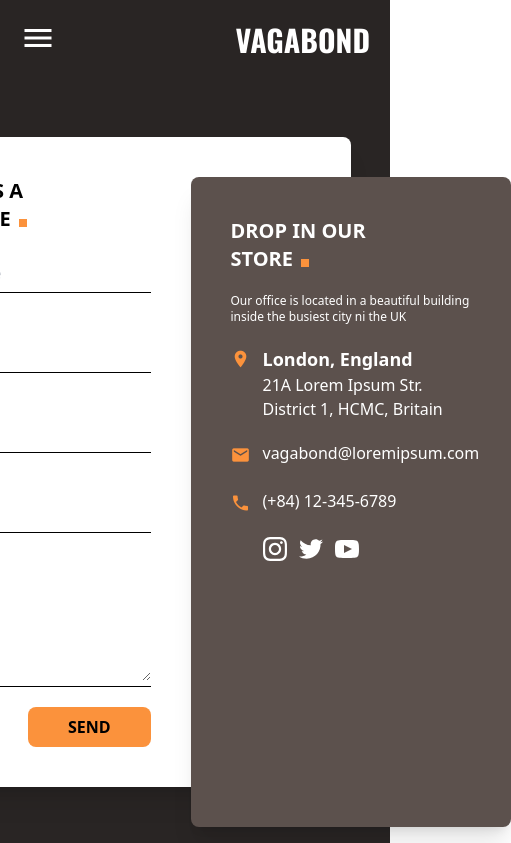
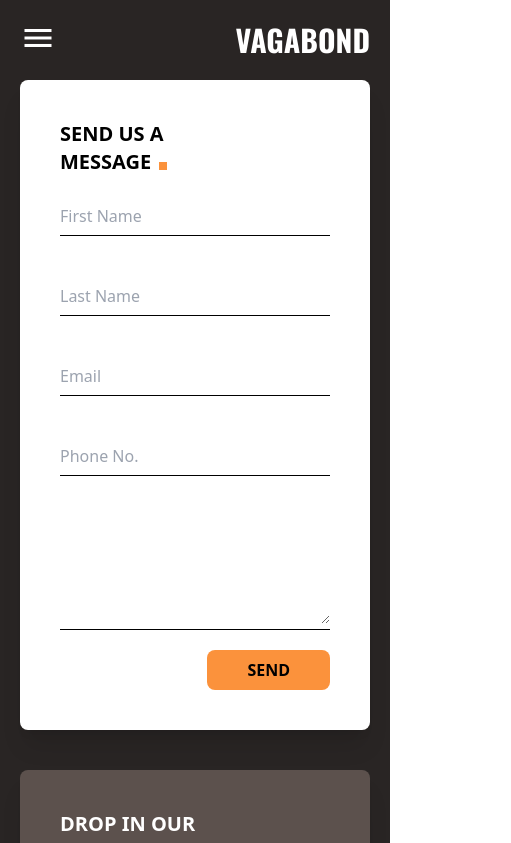
Before and after one commit to TulioDR/vagabond, a Next.js app: page /contact in a window 390 px wide. Shown: the top 843 px of the page, 511 px wide, since content can reach past the window. Built offline with nearby package versions, Linux system fonts and the light colour scheme.

Commit message:
Update contact form for mobile

```diff
--- a/src/components/Contact/ContactInfo.tsx
+++ b/src/components/Contact/ContactInfo.tsx
@@ -9,7 +9,7 @@
          <div className="grid place-content-center text-orange-400">
             <span className="material-icons !text-xl">{icon}</span>
          </div>
-         <div>{children}</div>
+         <div className="text-xs sm:text-sm">{children}</div>
       </div>
    );
 }
--- /dev/null
+++ b/src/components/Contact/DirectionCard.tsx
@@ -0,0 +1,35 @@
+import SocialIcon from "../Footer/SocialIcon";
+import ContactInfo from "./ContactInfo";
+import Title from "./Title";
+import instagram from "@/assets/img/social-icons/instagram.svg";
+import twitter from "@/assets/img/social-icons/twitter.svg";
+import youtube from "@/assets/img/social-icons/youtube.svg";
+
+export default function DirectionCard() {
+   return (
+      <div className="bg-brown rounded-lg shadow-xl p-10 h-full w-full text-white space-y-5">
+         <Title>
+            <div>Drop in our</div>
+            <div className="flex items-end space-x-2">
+               <div>Store</div>
+               <div className="bg-main-orange h-2 w-2 -translate-y-[6px]"></div>
+            </div>
+         </Title>
+         <p className="text-xs sm:text-sm">
+            Our office is located in a beautiful building inside the busiest
+            city ni the UK
+         </p>
+         <ContactInfo icon="place">
+            <div className="text-lg font-bold">London, England</div>
+            <div>21A Lorem Ipsum Str. District 1, HCMC, Britain</div>
+         </ContactInfo>
+         <ContactInfo icon="email">vagabond@loremipsum.com</ContactInfo>
+         <ContactInfo icon="phone">(+84) 12-345-6789</ContactInfo>
+         <div className="flex space-x-3 ml-8">
+            <SocialIcon src={instagram} alt="instagram" />
+            <SocialIcon src={twitter} alt="twitter" />
+            <SocialIcon src={youtube} alt="youtube" />
+         </div>
+      </div>
+   );
+}
--- /dev/null
+++ b/src/components/Contact/Form.tsx
@@ -0,0 +1,28 @@
+import Input from "./Input";
+import Title from "./Title";
+
+export default function Form() {
+   return (
+      <div className="p-10 space-y-5 w-full">
+         <Title>
+            <div>Send us a</div>
+            <div className="flex items-end space-x-2">
+               <div>message</div>
+               <div className="bg-main-orange h-2 w-2 -translate-y-[6px]"></div>
+            </div>
+         </Title>
+         <div className="grid sm:grid-cols-2 gap-x-10 gap-y-10 w-full">
+            <Input placeholder="First Name" />
+            <Input placeholder="Last Name" />
+            <Input placeholder="Email" />
+            <Input placeholder="Phone No." />
+         </div>
+         <Input placeholder="Message" textarea />
+         <div className="flex justify-end">
+            <button className="bg-main-orange rounded-lg px-10 py-2 uppercase font-bold">
+               Send
+            </button>
+         </div>
+      </div>
+   );
+}
--- a/src/pages/contact.tsx
+++ b/src/pages/contact.tsx
@@ -1,60 +1,17 @@
-import ContactInfo from "@/components/Contact/ContactInfo";
-import Input from "@/components/Contact/Input";
-import Title from "@/components/Contact/Title";
-import SocialIcon from "@/components/Footer/SocialIcon";
-import instagram from "@/assets/img/social-icons/instagram.svg";
-import twitter from "@/assets/img/social-icons/twitter.svg";
-import youtube from "@/assets/img/social-icons/youtube.svg";
+import DirectionCard from "@/components/Contact/DirectionCard";
+import Form from "@/components/Contact/Form";
 
 export default function Contact() {
    return (
-      <div className="min-h-[calc(100vh-80px)] flex items-center justify-center">
-         <div className="rounded-lg bg-white text-black shadow-xl flex items-stretch -translate-x-20">
-            <div className="p-10 space-y-5">
-               <Title>
-                  <div>Send us a</div>
-                  <div className="flex items-end space-x-2">
-                     <div>message</div>
-                     <div className="bg-main-orange h-2 w-2 -translate-y-[6px]"></div>
-                  </div>
-               </Title>
-               <div className="grid lg:grid-cols-2 gap-x-10 gap-y-10">
-                  <Input placeholder="First Name" />
-                  <Input placeholder="Last Name" />
-                  <Input placeholder="Email" />
-                  <Input placeholder="Phone No." />
-               </div>
-               <Input placeholder="Message" textarea />
-               <div className="flex justify-end">
-                  <button className="bg-main-orange rounded-lg px-10 py-2 uppercase font-bold">
-                     Send
-                  </button>
-               </div>
+      <div className="min-h-[calc(100vh-80px)] flex flex-col items-center justify-center">
+         <div className="rounded-lg bg-white w-full sm:w-auto text-black shadow-xl flex items-stretch lg:-translate-x-20">
+            <Form />
+            <div className="hidden lg:block w-80 -mr-40 translate-y-10">
+               <DirectionCard />
             </div>
-            <div className="bg-brown rounded-lg shadow-xl p-10 w-80 -mr-40 translate-y-10 text-white space-y-5">
-               <Title>
-                  <div>Drop in our</div>
-                  <div className="flex items-end space-x-2">
-                     <div>Store</div>
-                     <div className="bg-main-orange h-2 w-2 -translate-y-[6px]"></div>
-                  </div>
-               </Title>
-               <p className="text-xs sm:text-sm">
-                  Our office is located in a beautiful building inside the
-                  busiest city ni the UK
-               </p>
-               <ContactInfo icon="place">
-                  <div className="text-lg font-bold">London, England</div>
-                  <div>21A Lorem Ipsum Str. District 1, HCMC, Britain</div>
-               </ContactInfo>
-               <ContactInfo icon="email">vagabond@loremipsum.com</ContactInfo>
-               <ContactInfo icon="phone">(+84) 12-345-6789</ContactInfo>
-               <div className="flex space-x-3 ml-8">
-                  <SocialIcon src={instagram} alt="instagram" />
-                  <SocialIcon src={twitter} alt="twitter" />
-                  <SocialIcon src={youtube} alt="youtube" />
-               </div>
-            </div>
+         </div>
+         <div className="lg:hidden mt-10 w-full sm:w-80">
+            <DirectionCard />
          </div>
       </div>
    );
```
